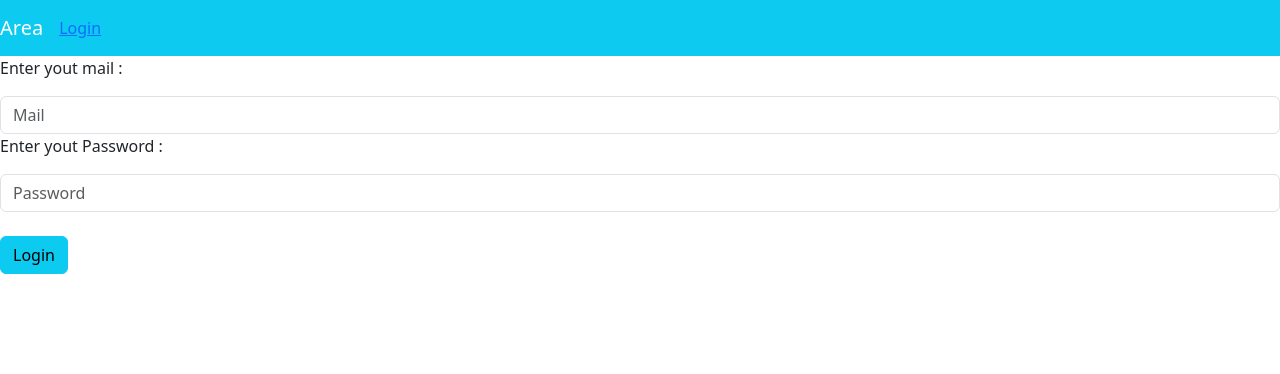
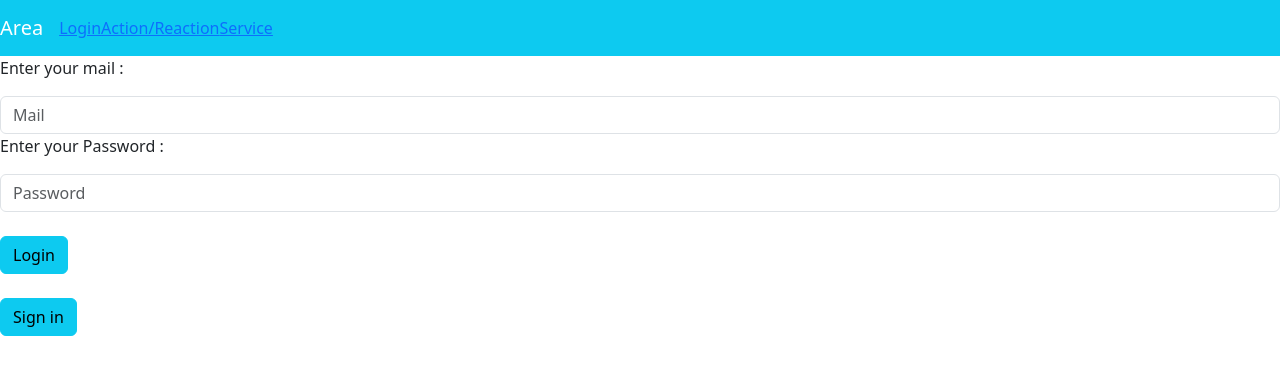
Before and after one commit to Andrea-Mancion/Area, a Vue app in the folder WEB/area/: page /#/login in a window 1280 px wide. Shown: the top 374 px of the page. Built offline with nearby package versions, Linux system fonts and the light colour scheme.

Commit message:
FEAT(views/): add views, wip sign in page

```diff
--- a/WEB/area/src/components/NavBar.vue
+++ b/WEB/area/src/components/NavBar.vue
@@ -4,6 +4,8 @@
       <b-navbar-brand href="#" @click="redirectHome">Area</b-navbar-brand>
       <div class="mr-auto">
         <router-link to="/login">Login</router-link>
+        <router-link to="/action-reaction">Action/Reaction</router-link>
+        <router-link to="/service">Service</router-link>
       </div>
     </b-navbar>
   </div>
--- a/WEB/area/src/router/index.js
+++ b/WEB/area/src/router/index.js
@@ -2,6 +2,10 @@ import Vue from 'vue'
 import VueRouter from 'vue-router'
 import HomeView from '../views/HomeView.vue'
 import LoginView from '../views/LoginView.vue'
+import ActionReactionView from '../views/ActionReactionView.vue'
+import ServiceView from '../views/ServiceView.vue'
+import DetailServiceView from '../views/DetailServiceView.vue'
+import SignInView from '../views/SignInView.vue'
 
 Vue.use(VueRouter)
 
@@ -12,14 +16,29 @@ const routes = [
     component: HomeView
   },
   {
-    path: '/about',
-    name: 'about',
-    component: () => import(/* webpackChunkName: "about" */ '../views/AboutView.vue')
-  },
-  {
     path: '/login',
     name: 'login',
     component: LoginView,
+  },
+  {
+    path: '/action-reaction',
+    name: 'action-reaction',
+    component: ActionReactionView,
+  },
+  {
+    path: '/service',
+    name: 'service',
+    component: ServiceView,
+  },
+  {
+    path: '/service/detail',
+    name: 'detail-service',
+    component: DetailServiceView,
+  },
+  {
+    path: '/sign-in',
+    name: 'sign-in',
+    component: SignInView,
   }
 ]
 
--- a/WEB/area/src/views/AboutView.vue
+++ /dev/null
@@ -1,5 +0,0 @@
-<template>
-  <div class="about">
-    <h1>This is an about page</h1>
-  </div>
-</template>
--- /dev/null
+++ b/WEB/area/src/views/ActionReactionView.vue
@@ -0,0 +1,10 @@
+<template>
+    <div>
+        <p>Welcome to the action/reaction view !</p>
+
+        <b-button variant="info">Create an Action</b-button>
+        <br/>
+        <br/>
+        <b-button variant="info">Create an Reaction</b-button>
+    </div>
+</template>
--- /dev/null
+++ b/WEB/area/src/views/DetailServiceView.vue
@@ -0,0 +1,5 @@
+<template>
+    <div>
+        <p>Welcome to the detail-service view !</p>
+    </div>
+</template>
--- a/WEB/area/src/views/LoginView.vue
+++ b/WEB/area/src/views/LoginView.vue
@@ -1,14 +1,17 @@
 <template>
     <div class="Login">
-        <p>Enter yout mail :</p>
+        <p>Enter your mail :</p>
         <b-form-input placeholder="Mail" v-model="MailData" type="mail"></b-form-input>
-        <p>Enter yout Password :</p>
+        <p>Enter your Password :</p>
         <b-form-input placeholder="Password" v-model="PassData" type="password"></b-form-input>
         <br/>
         <b-button variant="info" @click="checkPassord">Login</b-button>
         <b-alert v-model="ShowLoginAlert" variant="danger" dismissible>
             Wrong mail or Password !
         </b-alert>
+        <br/>
+        <br/>
+        <b-button variant="info" @click="RedirectSignIn">Sign in</b-button>
     </div>
 </template>
 
@@ -27,6 +30,9 @@ export default {
                 this.ShowLoginAlert = true;
             }
         },
+        RedirectSignIn () {
+            this.$router.push('/sign-in');
+        },
     },
 }
 </script>
--- /dev/null
+++ b/WEB/area/src/views/ServiceView.vue
@@ -0,0 +1,5 @@
+<template>
+    <div>
+        <p>Welcome to the service view !</p>
+    </div>
+</template>
--- /dev/null
+++ b/WEB/area/src/views/SignInView.vue
@@ -0,0 +1,50 @@
+<template>
+    <div>
+        <p>Welcome to the sign in vieww !</p>
+        <p>Enter Your name :</p>
+        <b-form-input placeholder="Text" v-model="Name" type="Text"></b-form-input>
+        <p>Enter your mail :</p>
+        <b-form-input placeholder="Mail" v-model="MailData" type="mail"></b-form-input>
+        <p>Verif your mail :</p>
+        <b-form-input placeholder="Mail" v-model="MailDataVerif" type="mail"></b-form-input>
+        <b-alert v-model="ShowMailAlert" variant="danger" dismissible>
+            The emails are not identical !
+        </b-alert>
+        <p>Enter your Password :</p>
+        <b-form-input placeholder="Password" v-model="PassData" type="password"></b-form-input>
+        <p>Verif your Password :</p>
+        <b-form-input placeholder="Password" v-model="PassDataVerif" type="password"></b-form-input>
+        <b-alert v-model="ShowPassAlert" variant="danger" dismissible>
+            The password are not identical !
+        </b-alert>
+        <br>
+        <b-button @click="VerifRegister" variant="info">Register</b-button>
+    </div>
+</template>
+
+<script>
+export default {
+    data() {
+        return {
+            MailData: '',
+            MailDataVerif: '',
+            PassData: '',
+            PassDataVerif: '',
+            Name: '',
+            ShowMailAlert: false,
+            ShowPassAlert: false,
+        }
+    },
+    methods: {
+        VerifRegister () {
+            if (this.MailData != this.MailDataVerif)
+                this.ShowMailAlert = true;
+            if (this.PassData != this.PassDataVerif)
+                this.ShowPassAlert = true;
+        },
+        RedirectSignIn () {
+            this.$router.push('/sign-in');
+        },
+    },
+}
+</script>
```
